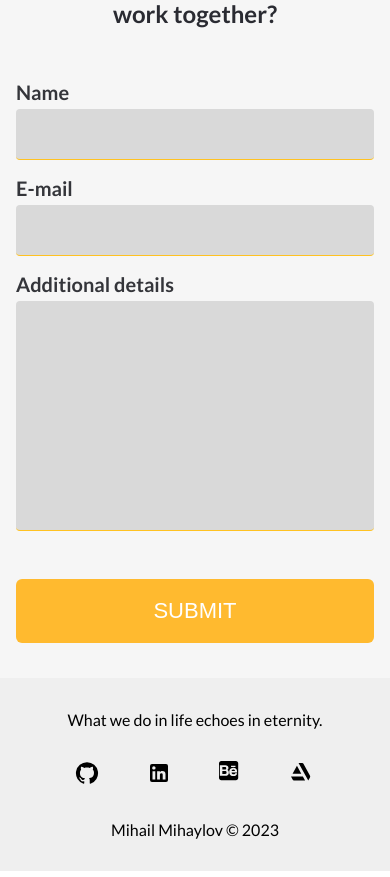
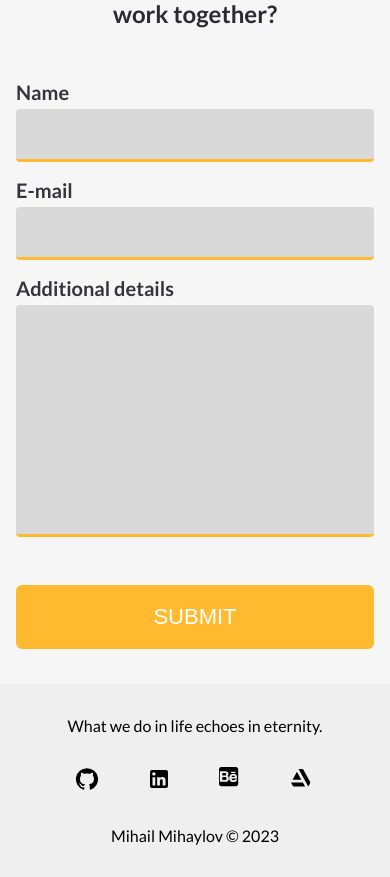
Before and after one commit to tielass/portfolio-website, a React (Create React App) app: page / in a window 390 px wide. Shown: the part 8032-8909 px from the top of the page. Built offline with nearby package versions, Linux system fonts and the light colour scheme.

Commit message:
dont say final fixes

```diff
--- a/src/App.css
+++ b/src/App.css
@@ -373,6 +373,11 @@ html {
 
   .contact--form .form--input {
     height: 3rem;
+    border-bottom: 3px solid #FFBA2F;
+  }
+
+  .contact--form .contact--textarea {
+    border-bottom: 3px solid #FFBA2F;
   }
 
   .contact--form .contact--button {
```
